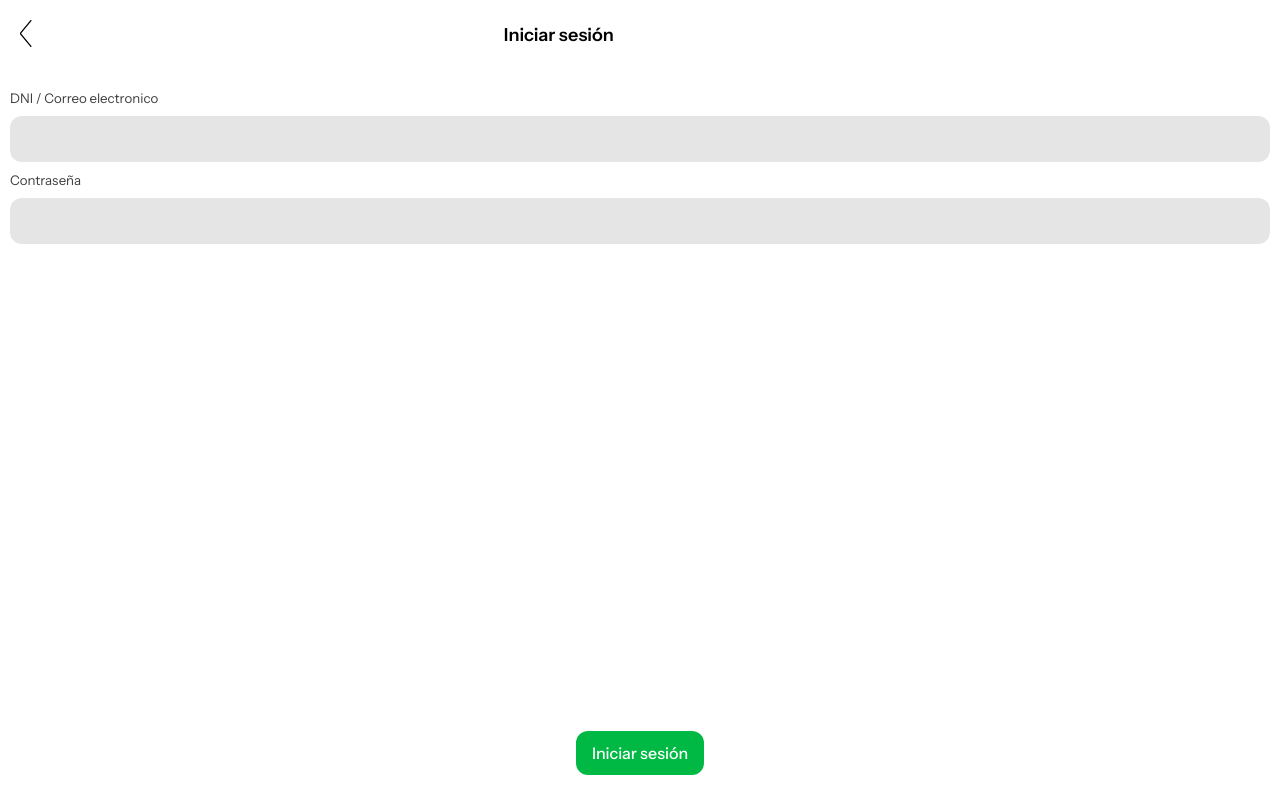
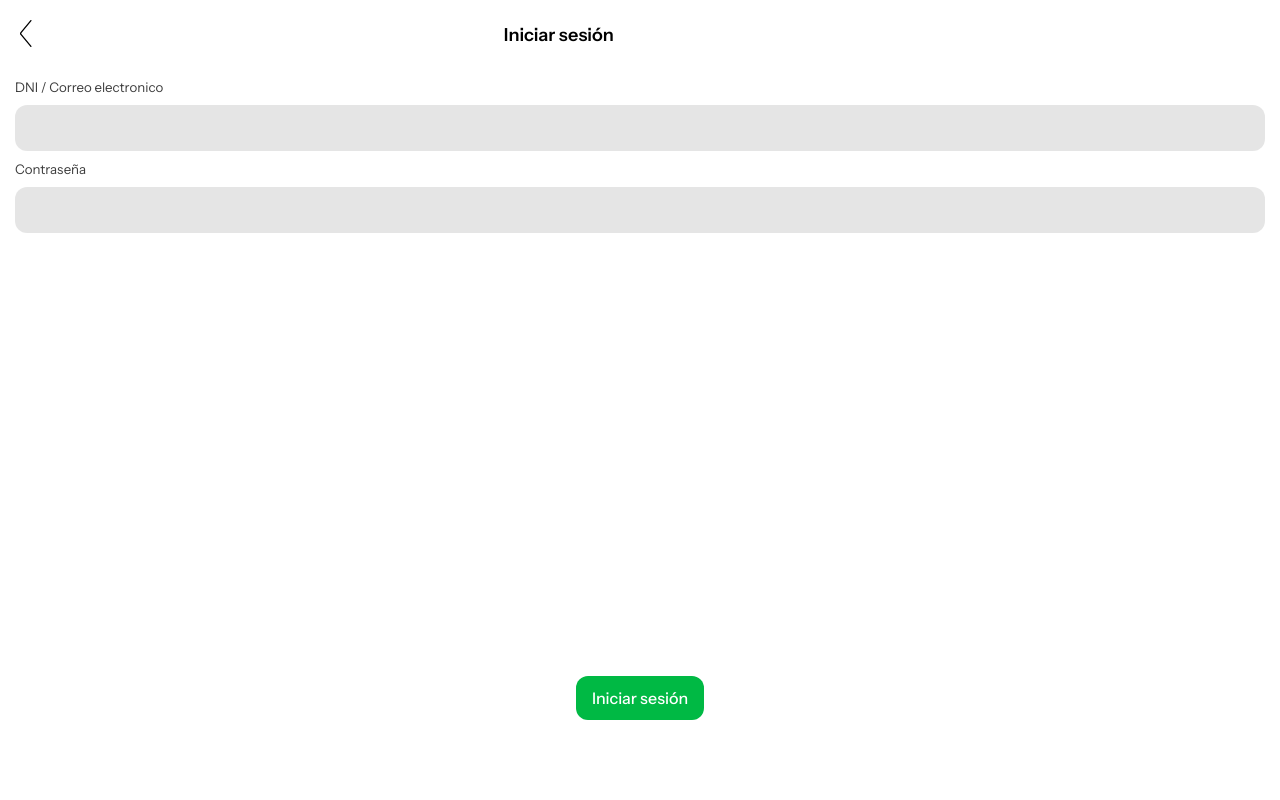
Before and after one commit to TurboCG/totake-fe, a plain HTML site: page login.html in a window 1280 px wide. Drawn offline with Linux system fonts and the light colour scheme.

Commit message:
Update style.css

```diff
--- a/style.css
+++ b/style.css
@@ -53,7 +53,7 @@ p{
 }
 .logInButton {
     position: absolute;
-    bottom: 25px;
+    bottom: 10vh;
     align-self: center;
 }
 .input {
@@ -69,12 +69,12 @@ p{
 }
 .divInput {
     display: flex;
-    flex-direction: column  ;
-    padding: 10px;
+    flex-direction: column;
+    padding: 15px;
     gap: 10px;
 }
 .marginTopHeader {
-    margin-top: 10vh;
+    margin-top: 8vh;
 }
 .headerLabel {
     font-weight: 600;
```
